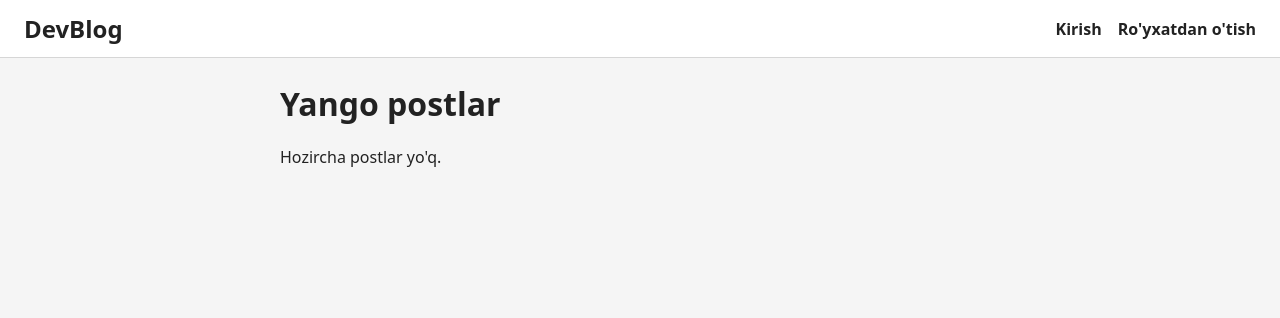
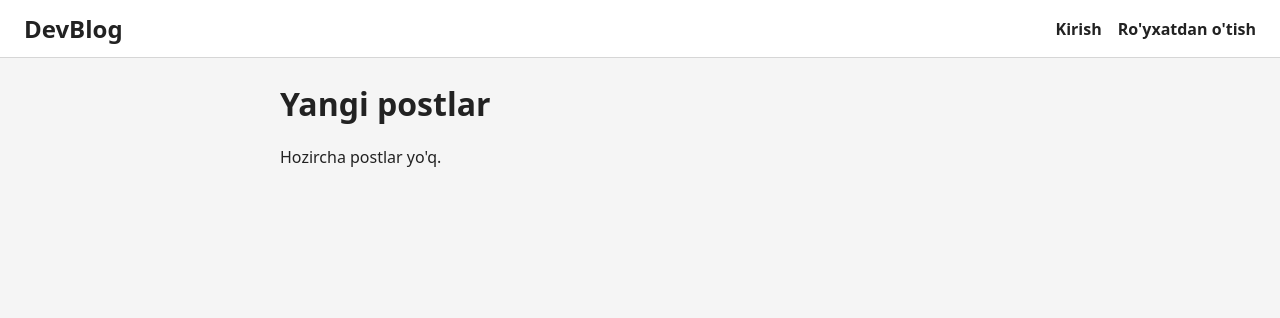
Before and after one commit to Diyorbek-Ismoilov/devto-clone, a Django app: page / in a window 1280 px wide. Shown: the top 318 px of the page. Run offline with Django 5.2, Linux system fonts and the light colour scheme; data that the repository does not hold is empty; some libraries are stand-ins or nearby versions.

Commit message:
Fix typo: Yango postlar -> Yangi postlar.

```diff
--- a/blogapp/templates/blogapp/post_list.html
+++ b/blogapp/templates/blogapp/post_list.html
@@ -2,7 +2,7 @@
 {% load markdown_extras %}
 
 {% block title %}Bosh sahifa | DevBlog{% endblock %} {% block content %}
-<h1>Yango postlar</h1>
+<h1>Yangi postlar</h1>
 
 {% for post in posts %}
 <article class="post-card">
```
